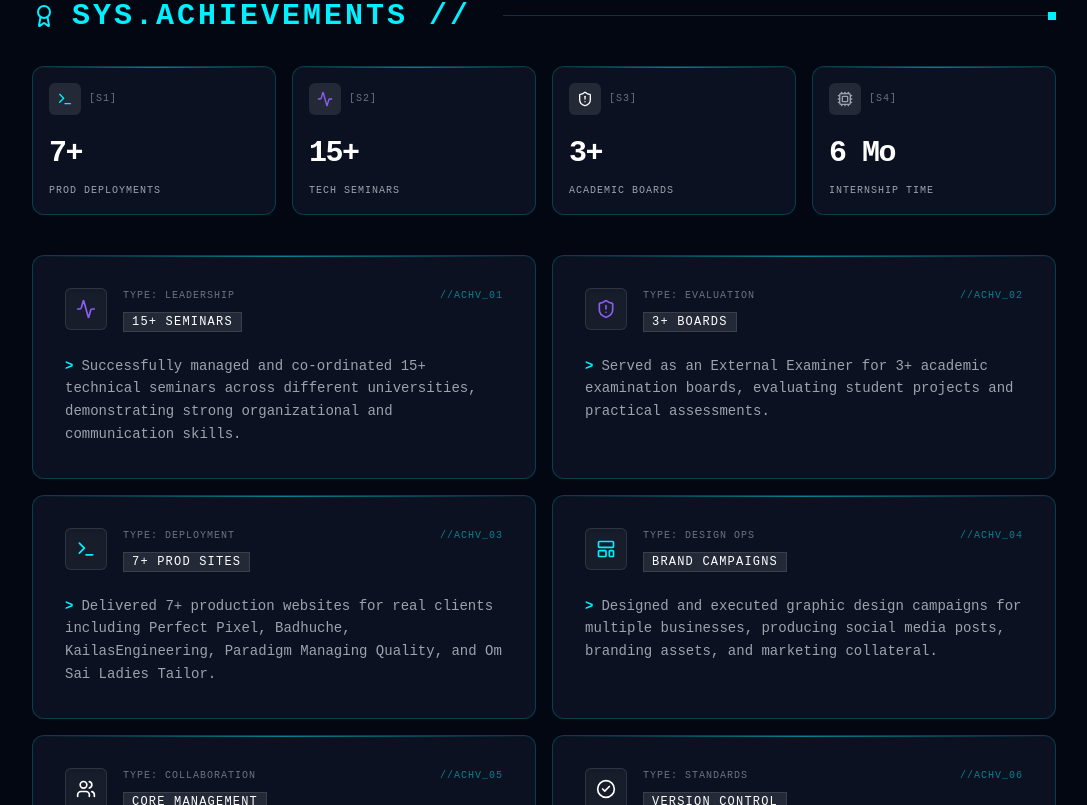
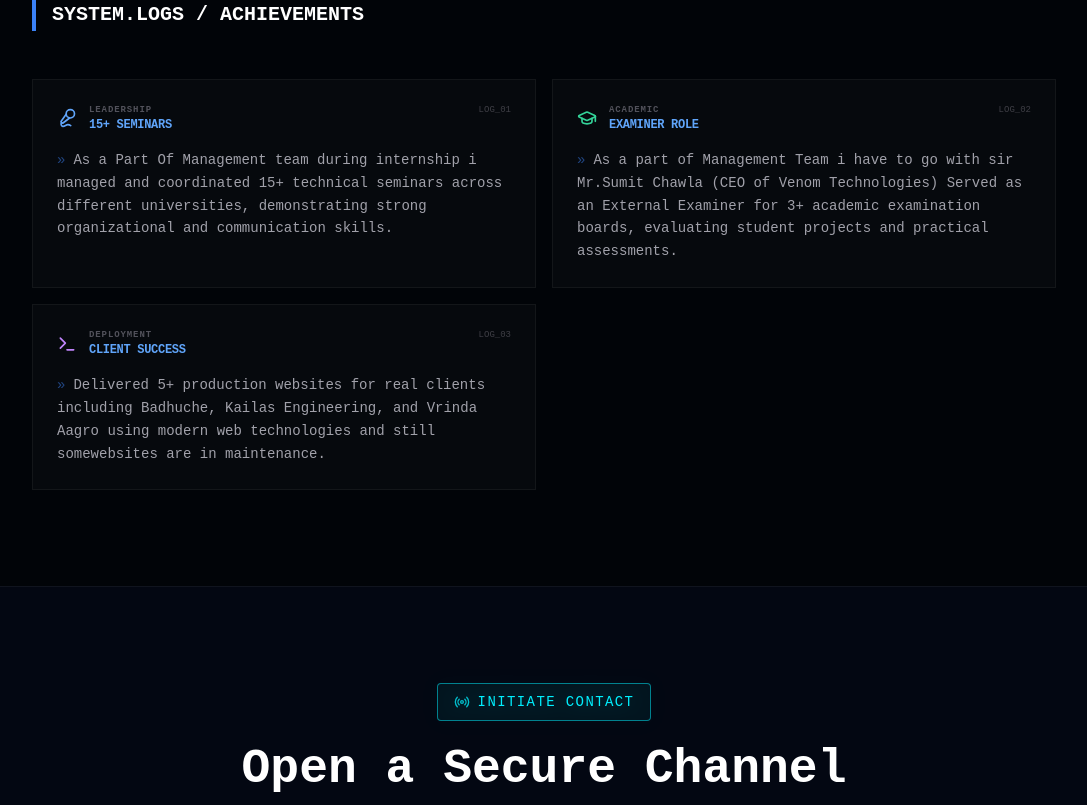
Before and after one commit to Jeel-code-31/PortFolio, a React (Vite) app: page / in a window 1280 px wide. Shown: the part 5775-6580 px from the top of the page, without its empty margins (96-1183 px from the left). Built offline with nearby package versions, Linux system fonts and the light colour scheme.

Commit message:
update the code

```diff
--- a/src/components/Achievements.jsx
+++ b/src/components/Achievements.jsx
@@ -1,154 +1,83 @@
 import React from 'react';
 import { motion } from 'framer-motion';
-import { Award, Terminal, Activity, ShieldAlert, Cpu, CheckCircle2, LayoutTemplate, Users } from 'lucide-react';
+import { Terminal, ShieldAlert, CheckCircle2, LayoutTemplate, GraduationCap, Mic2, Cpu } from 'lucide-react';
 
-const stats = [
-  { id: "S1", label: "Prod Deployments", value: "7+", icon: <Terminal size={16} className="text-primary" /> },
-  { id: "S2", label: "Tech Seminars", value: "15+", icon: <Activity size={16} className="text-secondary" /> },
-  { id: "S3", label: "Academic Boards", value: "3+", icon: <ShieldAlert size={16} className="text-white" /> },
-  { id: "S4", label: "Internship Time", value: "6 Mo", icon: <Cpu size={16} className="text-gray-400" /> }
-];
-
-const achievementsData = [
+const LOGS = [
   {
-    id: "ACHV_01",
+    id: "LOG_01",
     type: "LEADERSHIP",
-    description: "Successfully managed and co-ordinated 15+ technical seminars across different universities, demonstrating strong organizational and communication skills.",
+    description: "As a Part Of Management team during internship i managed and coordinated 15+ technical seminars across different universities, demonstrating strong organizational and communication skills.",
     highlight: "15+ Seminars",
-    icon: <Activity size={20} className="text-secondary" />
+    icon: <Mic2 size={20} className="text-blue-400" />
   },
   {
-    id: "ACHV_02",
-    type: "EVALUATION",
-    description: "Served as an External Examiner for 3+ academic examination boards, evaluating student projects and practical assessments.",
-    highlight: "3+ Boards",
-    icon: <ShieldAlert size={20} className="text-secondary" />
+    id: "LOG_02",
+    type: "ACADEMIC",
+    description: "As a part of Management Team i have to go with sir Mr.Sumit Chawla (CEO of Venom Technologies) Served as an External Examiner for 3+ academic examination boards, evaluating student projects and practical assessments.",
+    highlight: "Examiner Role",
+    icon: <GraduationCap size={20} className="text-emerald-400" />
   },
   {
-    id: "ACHV_03",
+    id: "LOG_03",
     type: "DEPLOYMENT",
-    description: "Delivered 7+ production websites for real clients including Perfect Pixel, Badhuche, KailasEngineering, Paradigm Managing Quality, and Om Sai Ladies Tailor.",
-    highlight: "7+ Prod Sites",
-    icon: <Terminal size={20} className="text-primary" />
-  },
-  {
-    id: "ACHV_04",
-    type: "DESIGN OPS",
-    description: "Designed and executed graphic design campaigns for multiple businesses, producing social media posts, branding assets, and marketing collateral.",
-    highlight: "Brand Campaigns",
-    icon: <LayoutTemplate size={20} className="text-primary" />
-  },
-  {
-    id: "ACHV_05",
-    type: "COLLABORATION",
-    description: "Participated actively as a core part of the management team during my internship, collaborating closely with mentors to ensure project success.",
-    highlight: "Core Management",
-    icon: <Users size={20} className="text-white" />
-  },
-  {
-    id: "ACHV_06",
-    type: "STANDARDS",
-    description: "Consistently applied version control best practices using Git and GitHub across all professional and personal projects.",
-    highlight: "Version Control",
-    icon: <CheckCircle2 size={20} className="text-white" />
+    description: "Delivered 5+ production websites for real clients including Badhuche, Kailas Engineering, and Vrinda Aagro using modern web technologies and still somewebsites are in maintenance.",
+    highlight: "Client Success",
+    icon: <Terminal size={20} className="text-purple-400" />
   }
 ];
 
+const STATS = [
+  { label: "Production Sites", value: "5+", icon: <Terminal size={16} /> },
+  { label: "Seminars Led", value: "15+", icon: <Mic2 size={16} /> },
+  { label: "Exam Boards", value: "3+", icon: <GraduationCap size={16} /> },
+  { label: "Uptime", value: "6 Mo", icon: <Cpu size={16} /> }
+];
+
 export default function Achievements() {
-  const containerVariants = {
-    hidden: { opacity: 0 },
-    visible: { opacity: 1, transition: { staggerChildren: 0.1 } }
-  };
+  return (
+    <section id="achievements" className="py-24 px-6 lg:px-12 relative w-full bg-[#010408] font-mono border-t border-white/5">
+      <div className="max-w-5xl mx-auto">
 
-  const itemVariants = {
-    hidden: { opacity: 0, y: 20 },
-    visible: { opacity: 1, y: 0 }
-  };
-
-  return (
-    <section id="achievements" className="py-24 px-6 lg:px-12 relative w-full">
-      <div className="max-w-5xl mx-auto">
-        <div className="w-full flex items-center gap-4 mb-8">
-          <Award size={24} className="text-primary" />
-          <h2 className="text-3xl font-mono text-primary uppercase font-bold tracking-widest">
-            SYS.ACHIEVEMENTS //
+        {/* Minimal Header */}
+        <div className="w-full flex items-center gap-4 mb-12">
+          <div className="h-8 w-1 bg-blue-500"></div>
+          <h2 className="text-xl text-white uppercase font-bold">
+            System.Logs / Achievements
           </h2>
-          <div className="h-[1px] bg-primary/20 flex-1 ml-4 relative">
-             <div className="absolute right-0 top-1/2 -translate-y-1/2 w-2 h-2 bg-primary"></div>
         </div>
-        </div>
-
-        {/* Console Stats Panel */}
-        <div className="grid grid-cols-2 md:grid-cols-4 gap-4 mb-10 mt-6">
-           {stats.map((stat, i) => (
+        {/* Achievement Cards */}
+        <div className="grid grid-cols-1 md:grid-cols-2 gap-4">
+          {LOGS.map((item) => (
             <motion.div
-               key={stat.id}
-               initial={{ opacity: 0, y: 20 }}
+              key={item.id}
+              initial={{ opacity: 0, y: 10 }}
               whileInView={{ opacity: 1, y: 0 }}
               viewport={{ once: true }}
-               transition={{ delay: i * 0.1 }}
-               className={`os-panel p-4 flex flex-col gap-3 transition-colors border-white/10 bg-white/5 hover:border-white/30`}
+              className="p-6 border border-white/5 bg-white/[0.02] hover:bg-white/[0.04] transition-all group"
             >
-                <div className="flex items-center gap-2 mb-2">
-                  <div className="p-2 bg-white/10 rounded-md">
-                    {stat.icon}
-                  </div>
-                  <span className="text-[10px] font-mono text-gray-500 uppercase tracking-widest">[{stat.id}]</span>
-                </div>
-                <div>
-                   <h4 className="text-2xl md:text-3xl font-bold text-white font-mono leading-none tracking-tighter">
-                     {stat.value}
-                   </h4>
-                   <p className="text-[10px] font-mono text-gray-400 uppercase tracking-[0.1em] mt-3">{stat.label}</p>
-                </div>
-             </motion.div>
-           ))}
-        </div>
-
-        {/* Detailed Logs (Grid) */}
-        <motion.div
-           variants={containerVariants}
-           initial="hidden"
-           whileInView="visible"
-           viewport={{ once: true, margin: "-50px" }}
-           className="grid grid-cols-1 md:grid-cols-2 gap-4"
-        >
-           {achievementsData.map((item) => (
-              <motion.div
-                key={item.id}
-                variants={itemVariants}
-                className="os-panel p-6 md:p-8 border-white/10 bg-[#0b1120] hover:border-primary/40 hover:bg-primary/5 transition-all group relative overflow-hidden"
-              >
-                {/* Decorative border line */}
-                <div className="absolute left-0 top-0 bottom-0 w-[2px] bg-primary/0 group-hover:bg-primary/50 transition-colors duration-300" />
-
-                <div className="flex justify-between items-start mb-6">
-                  <div className="flex items-center gap-4">
-                    <div className="p-2.5 bg-white/5 border border-white/10 rounded-md shadow-inner group-hover:bg-white/10 transition-colors">
+              <div className="flex justify-between items-start mb-4">
+                <div className="flex items-center gap-3">
+                  <div className="text-zinc-500 group-hover:text-white transition-colors">
                     {item.icon}
                   </div>
                   <div>
-                      <span className="text-[10px] text-gray-500 font-mono tracking-widest uppercase block mb-1">
-                        TYPE: {item.type}
-                      </span>
-                      <span className="text-xs text-white font-mono tracking-widest uppercase bg-white/10 px-2 py-0.5 border border-white/10">
+                    <div className="text-[9px] text-zinc-600 uppercase tracking-widest font-bold">
+                      {item.type}
+                    </div>
+                    <div className="text-xs text-blue-400 uppercase font-bold tracking-tight">
                       {item.highlight}
-                      </span>
                     </div>
                   </div>
-                  <span className="text-[10px] font-mono text-primary/50 uppercase tracking-widest">
-                    //{item.id}
-                  </span>
                 </div>
-
-                <p className="text-gray-400 leading-relaxed font-mono text-sm relative z-10 group-hover:text-gray-300 transition-colors">
-                  <span className="text-primary font-bold mr-2">&gt;</span>
+                <span className="text-[9px] text-zinc-700">{item.id}</span>
+              </div>
+              <p className="text-sm text-zinc-400 leading-relaxed group-hover:text-zinc-200 transition-colors">
+                <span className="text-blue-500/50 mr-2">»</span>
                 {item.description}
               </p>
             </motion.div>
           ))}
-        </motion.div>
-
+        </div>
       </div>
     </section>
   );
--- a/src/components/Navbar.jsx
+++ b/src/components/Navbar.jsx
@@ -23,6 +23,22 @@ export default function Navbar() {
     window.addEventListener('scroll', handleScroll);
     return () => window.removeEventListener('scroll', handleScroll);
   }, []);
+
+  // NEW: Helper function to ensure navigation triggers correctly
+  const handleMobileNav = (e, href) => {
+    e.preventDefault();
+    const targetId = href.replace('#', '');
+    const elem = document.getElementById(targetId);
+
+    setMobileMenuOpen(false); // Close menu first
+
+    if (elem) {
+      // Small timeout ensures the menu starts closing before the scroll begins
+      setTimeout(() => {
+        elem.scrollIntoView({ behavior: 'smooth' });
+      }, 100);
+    }
+  };
 
   return (
     <nav className={`fixed top-0 w-full z-50 transition-all duration-300 font-mono ${scrolled ? 'bg-background/90 backdrop-blur-md border-b border-white/5 py-4 shadow-[0_4px_30px_rgba(0,0,0,0.5)]' : 'bg-transparent py-6'}`}>
@@ -74,9 +90,11 @@ export default function Navbar() {
               {navLinks.map(link => (
                 <a
                   key={link.name}
+
                   href={link.href}
-                  onClick={() => setMobileMenuOpen(false)}
-                  className="text-gray-300 hover:text-primary font-medium tracking-widest text-sm"
+                  // UPDATED: Use the helper function here
+                  onClick={(e) => handleMobileNav(e, link.href)}
+                  className="text-gray-300 hover:text-primary font-medium tracking-widest text-sm py-2"
                 >
                   {link.name}
                 </a>
```
Lines whose indentation alone changed are shown as unchanged.
